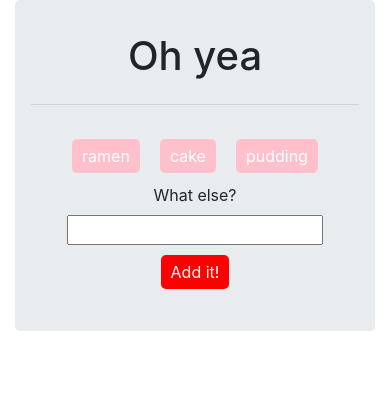
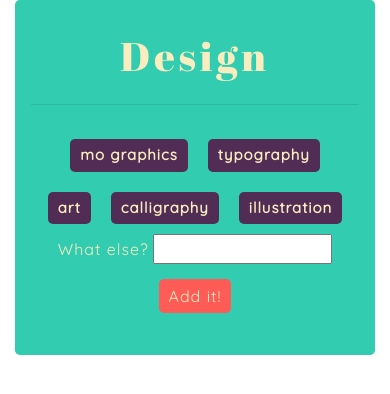
Before and after one commit to bmjanuska/Giftacular, a plain HTML site: page index.html in a window 390 px wide. Drawn offline with nearby package versions, Linux system fonts and the light colour scheme.

Commit message:
Edited some styles and working on making responsive

```diff
--- a/assets/css/style.css
+++ b/assets/css/style.css
@@ -7,27 +7,35 @@ img {
 }
 
 .gifs {
-	color:#fff;
-	background-color: pink;
+	color:#f9edbf;
+	background-color: #512C54;
 	border: none;
 	border-radius: 5px;
 	padding: 5px 10px;
 	margin:10px;
+	font-weight: bold;
+	font-size: 15px;
+	letter-spacing: 1px;
+	font-family: 'Quicksand', sans-serif;
+
 }
 
 #add-button{
-	color:#fff;
-	background-color: red;
+	font-family: 'Quicksand', sans-serif;
+	color:#f9edbf;
+	background-color: #FF5C58;
 	border: none;
 	border-radius: 5px;
 	padding: 5px 10px;
 	margin:10px;
+	font-family: 'Quicksand', sans-serif;
+
 }
 
 
 p {
-	color:#fff;
-	background-color: pink;
+	color:#f9edbf;
+	background-color: #FF5C58;
 	border: none;
 	border-radius: 5px 5px 0 0;
 	padding: 5px 10px;
@@ -37,3 +45,19 @@ p {
 .col-3 {
     margin-bottom: 15px;
 }
+
+.jumbotron{
+	background-color: #32CCB0;
+	color:#f9edbf;
+}
+
+h1 {
+	font-family: 'Abril Fatface', cursive;
+	letter-spacing: 4px;
+}
+
+p, input, label{
+	font-family: 'Quicksand', sans-serif;
+	letter-spacing: 1px;
+
+}
--- a/assets/javascript/app.js
+++ b/assets/javascript/app.js
@@ -1,11 +1,8 @@
-
-
-
 
 //============ Array ==============
 
 //page preloaded gifs
-var gifs = ["ramen", "cake", "pudding"];
+var gifs = ["mo graphics", "typography", "art", "calligraphy", "illustration" ];
 
 
 //============ Functions ==============
@@ -16,7 +13,7 @@ var gifs = ["ramen", "cake", "pudding"];
 
 		//============ API ==============
 		var queryURL = "https://api.giphy.com/v1/gifs/search?q=" +
-		gifDisp + "&api_key=dc6zaTOxFJmzC&limit=3&rating=pg";
+		gifDisp + "&api_key=dc6zaTOxFJmzC&limit=4&rating=pg";
 
 		$.ajax({
 			url: queryURL,
@@ -33,7 +30,7 @@ var gifs = ["ramen", "cake", "pudding"];
 		 //======= New DIVS ==========
 
 		 //creating div tag
-          var gifDiv = $("<div class='col-3'>");
+          var gifDiv = $("<div class='col-md-3'>");
 
           //creating paragraph tag with the result items rating
           var p = $("<p>").text("Rating: " + results[i].rating);
@@ -53,7 +50,7 @@ var gifs = ["ramen", "cake", "pudding"];
           //storing state. on load it is still
           gifImage.attr("data-state", "still");
 
-          //giving image a class of gif to gifImage
+          //giving image a class of gif to gifImage so the click attr can latch onto this
           gifImage.attr("class", "gif");
 
 
--- a/index.html
+++ b/index.html
@@ -6,6 +6,8 @@
 	<meta http-equiv="X-UA-Compatible" content="ie=edge">
 
 	<title>Giftacular</title>
+
+	<link href="https://fonts.googleapis.com/css?family=Abril+Fatface|Quicksand" rel="stylesheet">
 
 	<link rel="stylesheet" href="https://stackpath.bootstrapcdn.com/bootstrap/4.1.2/css/bootstrap.min.css" integrity="sha384-Smlep5jCw/wG7hdkwQ/Z5nLIefveQRIY9nfy6xoR1uRYBtpZgI6339F5dgvm/e9B"
 	crossorigin="anonymous">
@@ -26,7 +28,7 @@
 	<!-- Container -->
 	<div class="container text-center">
 		<div class="jumbotron">
-			<h1 class="display-5">Oh yea</h1>
+			<h1 class="display-5">Design</h1>
 			<hr class="my-4">
 			<!--Existing Buttons-->
 			<!-- User Added Buttons -->
@@ -44,7 +46,7 @@
 		</div>
 
 
-		<div  class="row" id="imageHuddle"></div>
+		<div class="row" id="imageHuddle"></div>
 
 	</div>
 	<script src="assets/javascript/app.js"></script>
```
